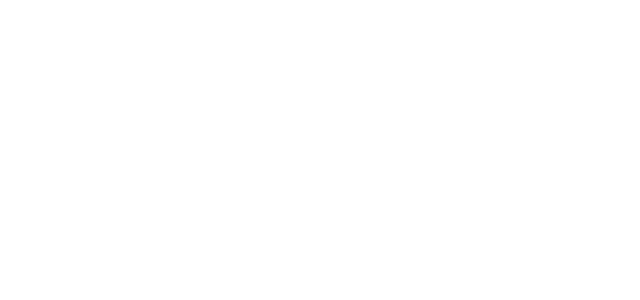
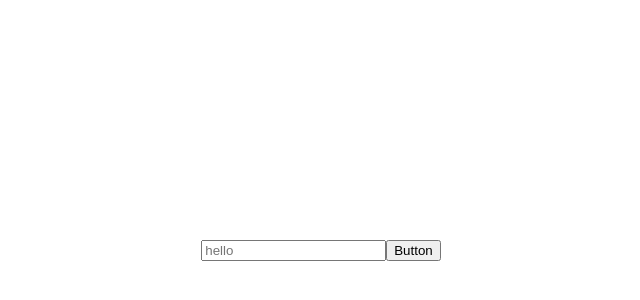
Before and after one commit to sabrinabu/spacex-react-postcss, a React (Vite) app: page / in a window 1280 px wide. Shown: the part 150-450 px from the top of the page, without its empty margins (319-959 px from the left). Built offline with nearby package versions, Linux system fonts and the light colour scheme.

Commit message:
search component css done

```diff
--- /dev/null
+++ b/src/components/search/Search.tsx
@@ -0,0 +1,17 @@
+import React from "react";
+import "./search.css";
+
+export default function Search() {
+  return (
+    <div className="searchcontainer">
+      <div className="searchcontainer-wrapper">
+        <input
+          className="searchcontainer-wrapper-input"
+          type="text"
+          placeholder="hello"
+        />
+        <button className="searchcontainer-wrapper-button">Button</button>
+      </div>
+    </div>
+  );
+}
--- /dev/null
+++ b/src/components/search/search.css
@@ -0,0 +1,25 @@
+.searchcontainer {
+  display: flex;
+  align-items: center;
+  justify-content: center;
+
+  &-wrapper {
+    width: 60%;
+    display: flex;
+    align-items: center;
+    justify-content: center;
+    gap: 10px;
+
+    &-input {
+      flex: 3;
+      border: solid 1px red;
+      padding: 10px;
+    }
+
+    &-button {
+      flex: 1;
+      border: solid 1px red;
+      padding: 10px;
+    }
+  }
+}
--- a/src/pages/home/Home.tsx
+++ b/src/pages/home/Home.tsx
@@ -1,12 +1,13 @@
 import React from 'react'
 import "./home.css";
+import Search from '../../components/search/Search';
 
 export default function Home() {
   return (
     <div className='home' >
       <div className='home-container'>
         <div className='home-container-search'>
-
+           <Search/>
         </div>
         <div className='home-container-status'></div>
         <div className='home-container-pastlaunches'></div>
--- a/src/pages/home/home.css
+++ b/src/pages/home/home.css
@@ -17,12 +17,12 @@
     }
 
     &-status {
-      flex: 2;
+      flex:3;
       border: solid 1px red;
     }
 
     &-pastlaunches {
-      flex: 2;
+      flex: 3;
       border: solid 1px red;
     }
   }
```
